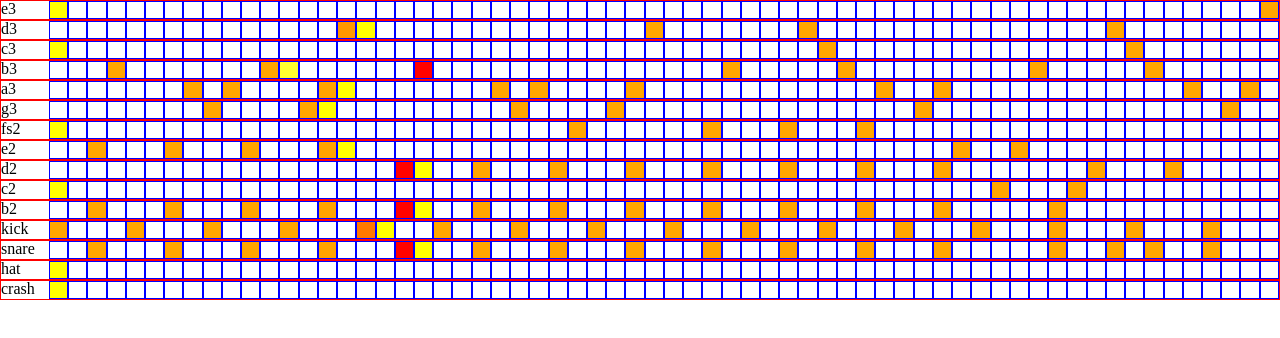
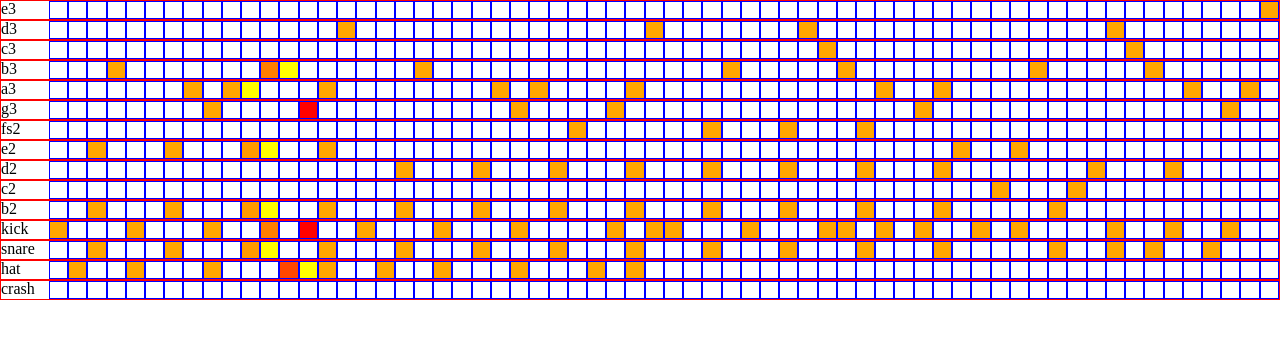
Before and after one commit to hanhee-song/marble_machine, a React (Create React App) app: page / in a window 1280 px wide. Shown: the top 338 px of the page. Built offline with nearby package versions, Linux system fonts and the light colour scheme.

Commit message:
add more drum, adjust volumes

```diff
--- a/src/classes/drums.js
+++ b/src/classes/drums.js
@@ -13,6 +13,8 @@ class Drums extends Instrument {
       this.sounds[note] = new Audio(`audio/drums_${note}.wav`);
       this.sounds[note].url = `public/audio/drums_${note}.wav`;
     });
+    this.sounds["snare"].volume = 0.22;
+    this.sounds["hat"].volume = 0.1;
   }
 
   initializeMarble() {
@@ -24,9 +26,44 @@ class Drums extends Instrument {
     this.addNote("snare", 114);
     this.addNote("snare", 120);
 
-    for (let i = 0; i < 16; i++) {
-      this.addNote("kick", 8 * i);
-    }
+    this.addNote("kick", 0);
+    this.addNote("kick", 8);
+    this.addNote("kick", 16);
+    this.addNote("kick", 22);
+    this.addNote("kick", 26);
+
+    this.addNote("kick", 32);
+    this.addNote("kick", 40);
+    this.addNote("kick", 48);
+    this.addNote("kick", 58);
+    this.addNote("kick", 62);
+
+    this.addNote("kick", 64);
+    this.addNote("kick", 72);
+    this.addNote("kick", 80);
+    this.addNote("kick", 82);
+    this.addNote("kick", 86);
+    this.addNote("kick", 90);
+
+    this.addNote("kick", 96);
+    this.addNote("kick", 100);
+    this.addNote("kick", 110);
+    this.addNote("kick", 116);
+    this.addNote("kick", 122);
+    // this.addNote("kick", 126);
+
+    this.addNote("hat", 2);
+    this.addNote("hat", 8);
+    this.addNote("hat", 16);
+    this.addNote("hat", 24);
+    this.addNote("hat", 28);
+    this.addNote("hat", 32 + 2);
+    this.addNote("hat", 32 + 8);
+    this.addNote("hat", 32 + 16);
+    this.addNote("hat", 32 + 24);
+    this.addNote("hat", 32 + 28);
+
+    // this.addNote("crash", 0);
   }
 }
 
--- a/src/classes/vibraphone.js
+++ b/src/classes/vibraphone.js
@@ -13,7 +13,7 @@ class Vibraphone extends Instrument {
     notes.forEach((note) => {
       this.sounds[note] = new Audio(`audio/vib_${note}.wav`);
       this.sounds[note].url = `public/audio/vib_${note}.wav`;
-      this.sounds[note].volume = .4;
+      this.sounds[note].volume = 0.07;
     });
   }
 
--- a/src/components/soundboard.jsx
+++ b/src/components/soundboard.jsx
@@ -6,7 +6,7 @@ class Soundboard extends React.Component {
   constructor(props) {
     super(props);
     this.state = {
-      currentBeat: 0,
+      currentBeat: -1,
       interval: null,
       tempo: 105,
       mm: 128,
@@ -21,7 +21,7 @@ class Soundboard extends React.Component {
         this.setState({ currentBeat: nextBeat });
       }, this.state.tempo);
       this.setState({ interval });
-    }, 1000);
+    }, 2000);
   }
 
   render () {
```
Also changed, not shown: 2 other files (tests, documents, lock files or other folders).
